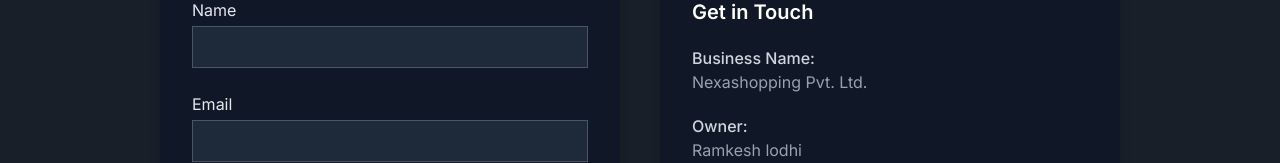
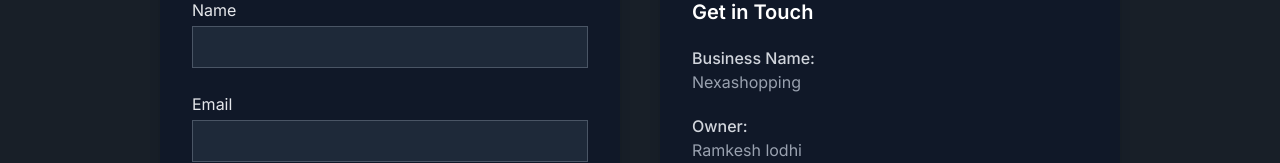
Before and after one commit to nikhilsingh1999/nexashopping_website, a Next.js app: page /Contact-us in a window 1280 px wide. Shown: the part 299-462 px from the top of the page. Built offline with nearby package versions, Linux system fonts and the light colour scheme.

Commit message:
added contact us page

```diff
--- a/src/app/Contact-us/page.tsx
+++ b/src/app/Contact-us/page.tsx
@@ -101,7 +101,7 @@
 
             <div>
               <p className="text-gray-300 font-medium">Business Name:</p>
-              <p className="text-gray-400">Nexashopping Pvt. Ltd.</p>
+              <p className="text-gray-400">Nexashopping </p>
             </div>
 
             <div>
```
